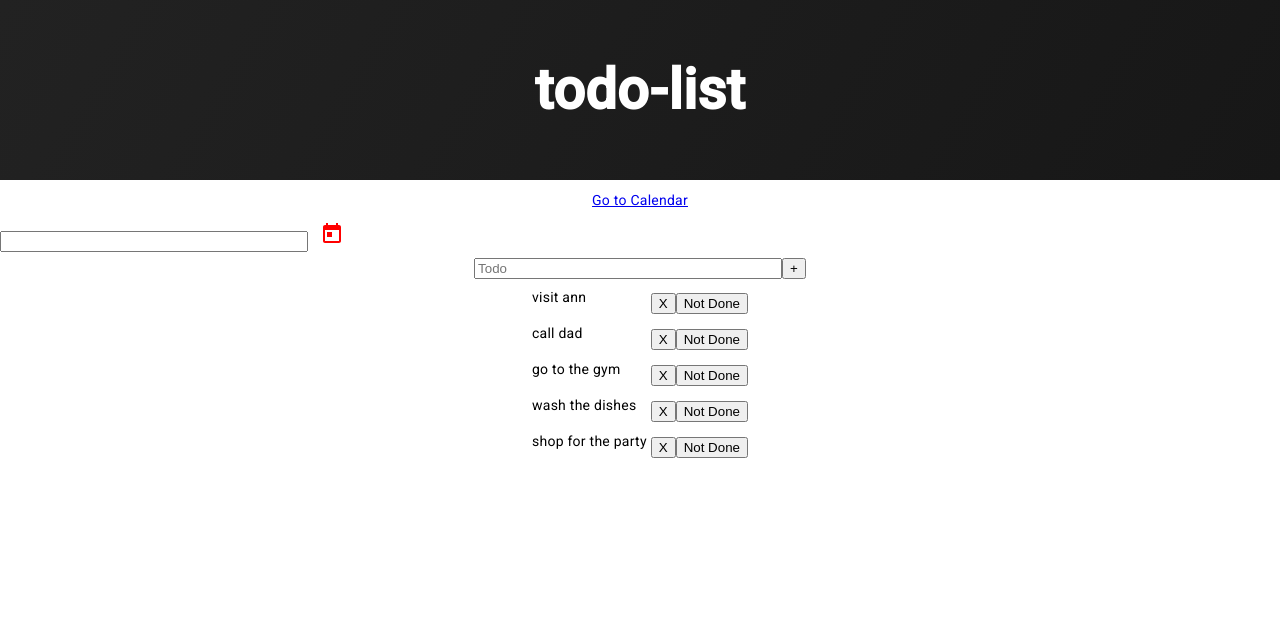
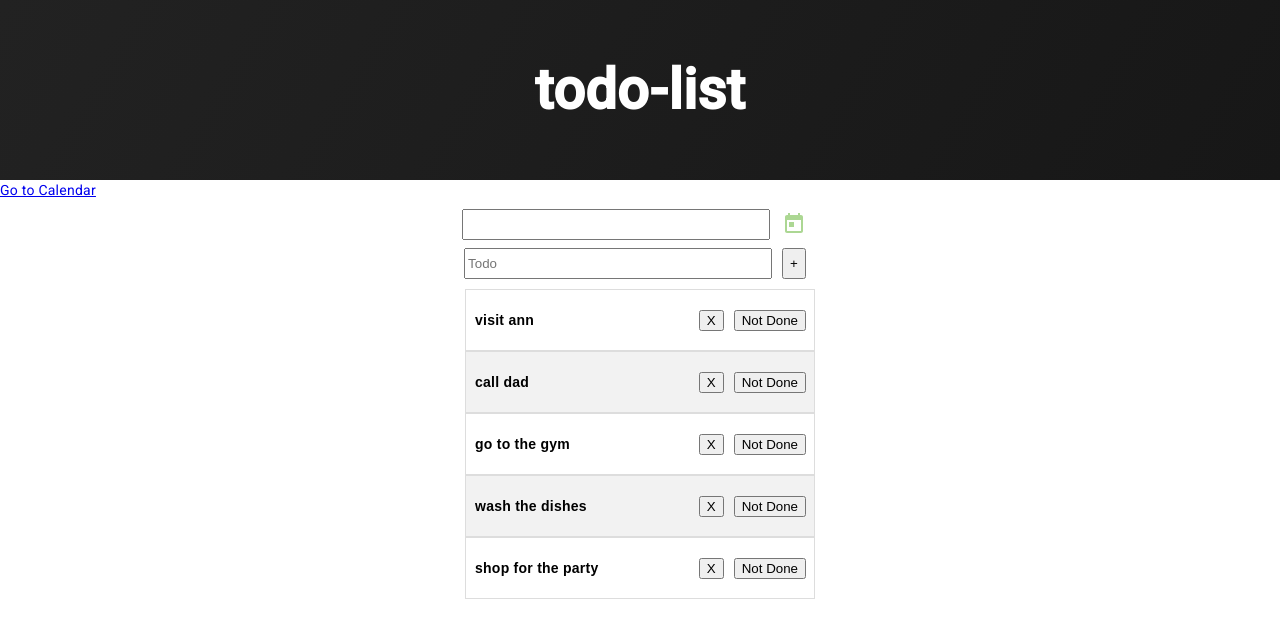
Before and after one commit to 12032002hailong/angular14_basic, an Angular app: page /tasks in a window 1280 px wide. Shown: the top 638 px of the page. Built offline with nearby package versions, Linux system fonts and the light colour scheme.

Commit message:
add desgin task-list

```diff
--- a/src/app/task-list/task-list.component.css
+++ b/src/app/task-list/task-list.component.css
@@ -1,33 +1,83 @@
-.contaienr {
-  width: 700px;
+#customers {
+  font-family: Arial, Helvetica, sans-serif;
+  border-collapse: collapse;
+  width: 350px;
   margin: 0 auto;
-  display: flex;
+  margin-top: 10px;
 }
-.todo-list {
-  width: 500px;
-  margin: 0 auto;
-  display: flex;
-  justify-content: center;
-  flex-direction: column;
-  align-items: center;
-  gap: 5px;
+
+#customers td,
+#customers tr {
+  border: 1px solid #ddd;
+  padding: 8px;
+}
+
+#customers tr:nth-child(even) {
+  background-color: #f2f2f2;
+}
+
+#customers tr:hover {
+  background-color: #ddd;
+}
+
+#customers th {
+  padding-top: 12px;
+  padding-bottom: 12px;
+  text-align: left;
+  /* background-color: #04aa6d; */
+  color: black;
 }
 
 .is-done {
   text-decoration: line-through;
 }
-a {
-  margin: 0 auto;
+
+.input-group {
+  display: flex;
+  gap: 10px;
+}
+
+mat-datepicker-toggle {
+  color: #acd793;
+}
+
+input {
+  width: 300px;
+  height: 25px;
+}
+
+.input-group-calendar {
+  display: flex;
+  flex-direction: column;
+}
+
+.calendar-input {
   display: flex;
   justify-content: center;
   align-items: center;
-  padding-top: 10px;
-}
-input {
-  width: 300px;
-  margin: 0 auto;
 }
 
-mat-datepicker-toggle {
-  color: red;
+.todo-list {
+  display: flex;
+  justify-content: center;
+  align-items: center;
+  margin-left: -10px;
 }
+
+table {
+  display: flex;
+  flex-direction: column;
+}
+
+.even {
+  display: flex;
+  flex-direction: flex;
+  justify-content: space-between;
+}
+
+.button-group {
+  display: flex;
+  align-items: center;
+  justify-content: center;
+  gap: 10px;
+}
--- a/src/app/task-list/task-list.component.html
+++ b/src/app/task-list/task-list.component.html
@@ -1,33 +1,42 @@
 <div class="container">
   <a href="go_to-link" routerLink="">Go to Calendar</a>
 
-  <div class="input-group">
+  <form (ngSubmit)="add()">
+    <div class="input-group-calendar">
+      <div class="calendar-input">
         <input
+          name="date"
           type="text"
-      [value]="date"
+          [(ngModel)]="date"
           aria-label="lorem ipsum"
           [matDatepicker]="picker"
         />
         <mat-datepicker-toggle [for]="picker"></mat-datepicker-toggle>
+      </div>
       <mat-datepicker #picker></mat-datepicker>
     </div>
     <div class="todo-list">
       <div class="input-group">
-      <input type="text" placeholder="Todo" #newTask />
-      <button class="add-button" (click)="add(newTask.value)">+</button>
+        <input
+          type="text"
+          placeholder="Todo"
+          [(ngModel)]="newTaskTitle"
+          name="taskTitle"
+        />
+        <button class="add-button">+</button>
       </div>
-    <table>
+    </div>
+  </form>
+
+  <table id="customers">
     <tr class="even" *ngFor="let task of tasks; let i = index">
-        <td>
-          <p [class.is-done]="task.isDone">{{ task.title }}</p>
-        </td>
-        <td>
+      <th [class.is-done]="task.isDone">{{ task.title }}</th>
+      <div class="button-group">
         <button class="remove-button" (click)="remove(task)">X</button>
         <button class="d-button" (click)="toggleDone(task)">
           {{ task.isDone ? "Uno" : "Not Done" }}
         </button>
-        </td>
+      </div>
     </tr>
   </table>
 </div>
-</div>
--- a/src/app/task-list/task-list.component.ts
+++ b/src/app/task-list/task-list.component.ts
@@ -4,11 +4,17 @@ import { RouterModule } from '@angular/router';
 import { ActivatedRoute, Route } from '@angular/router';
 import { MatDatepickerModule } from '@angular/material/datepicker';
 import { MatNativeDateModule } from '@angular/material/core';
+import { FormsModule } from '@angular/forms';
+import { ReactiveFormsModule } from '@angular/forms';
 
 @Component({
   selector: 'app-task-list',
   standalone: true,
-  imports: [NgFor, RouterModule, MatDatepickerModule, MatNativeDateModule],
+  imports: [
+    NgFor, RouterModule, MatDatepickerModule,
+    MatNativeDateModule, FormsModule,
+    ReactiveFormsModule
+  ],
   templateUrl: './task-list.component.html',
   styleUrl: './task-list.component.css',
   providers: [
@@ -20,6 +26,7 @@ export class TaskListComponent implements OnInit {
   constructor(private route: ActivatedRoute) {
 
   }
+  newTaskTitle: string = "";
 
   date: Date = new Date();
   ngOnInit(): void {
@@ -35,14 +42,12 @@ export class TaskListComponent implements OnInit {
   ]
 
 
-  add(newTask: string) {
-    // if (newTask) {
-    //   this.tasks = [...this.tasks, newTask]
-    // }
-    if (newTask) {
+  add() {
+    if (this.newTaskTitle) {
 
-      this.tasks.push(new Task(newTask));
+      this.tasks.push(new Task(this.newTaskTitle));
     }
+    this.newTaskTitle = "";
   }
 
   remove(existingTask: Task) {
```
Lines whose indentation alone changed are shown as unchanged.
